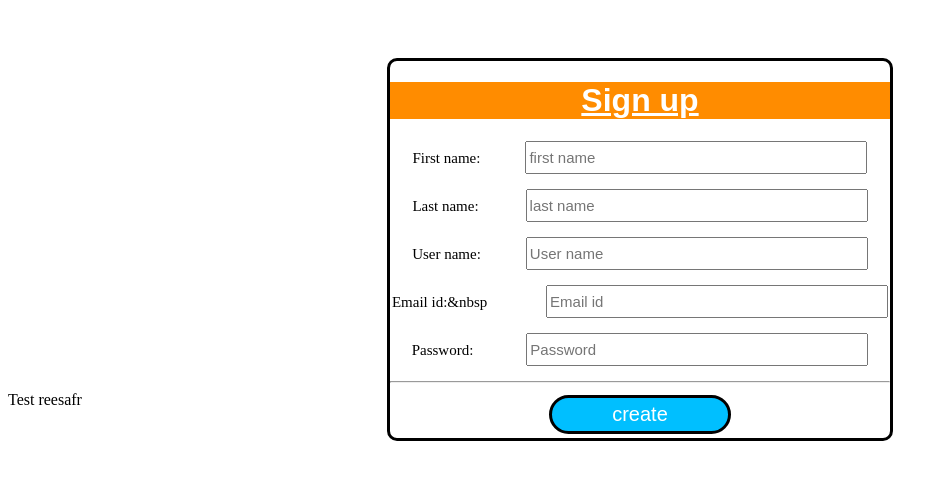
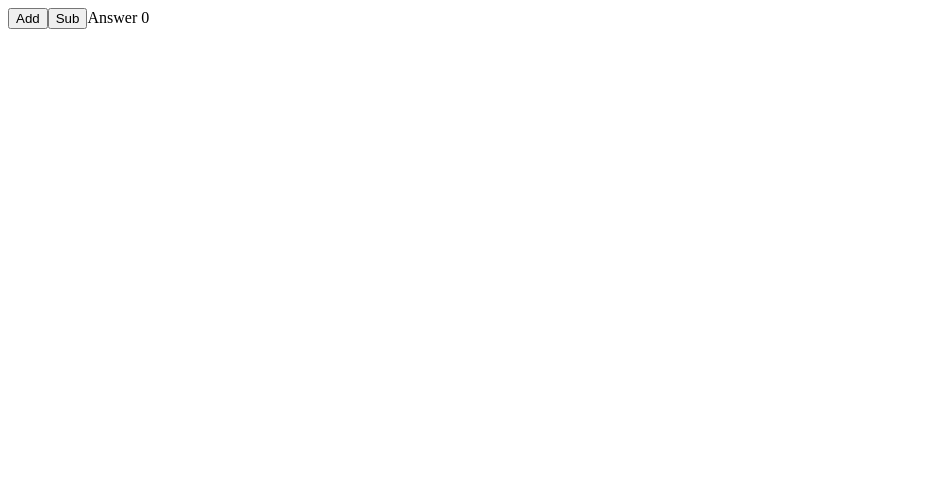
Before and after one commit to JeevaGane1994/angularTutorial, an Angular app: page / in a window 1280 px wide. Shown: the top 480 px of the page, without its empty margins (0-948 px from the left). Built offline with nearby package versions, Linux system fonts and the light colour scheme.

Commit message:
added demo component

```diff
--- a/src/app/app.component.html
+++ b/src/app/app.component.html
@@ -1,4 +1,3 @@
 <div>
-    <app-sign-up></app-sign-up>
-    Test   reesafr
+    <app-demo></app-demo>
 </div>
--- a/src/app/app.module.ts
+++ b/src/app/app.module.ts
@@ -7,6 +7,7 @@ import { LoginComponent } from './login/login.component';
 import { HomeComponent } from './home/home.component';
 import { DashboardComponent } from './dashboard/dashboard.component';
 import { SignUpComponent } from './sign-up/sign-up.component';
+import { DemoComponent } from './demo/demo.component';
 
 @NgModule({
   declarations: [
@@ -14,7 +15,8 @@ import { SignUpComponent } from './sign-up/sign-up.component';
     LoginComponent,
     HomeComponent,
     DashboardComponent,
-    SignUpComponent
+    SignUpComponent,
+    DemoComponent
   ],
   imports: [
     BrowserModule,
--- /dev/null
+++ b/src/app/demo/demo.component.html
@@ -0,0 +1,5 @@
+<button (click)='add()'>Add</button>
+<button (click)='sub()'>Sub</button>
+
+
+<span>Answer {{total}} </span>
--- /dev/null
+++ b/src/app/demo/demo.component.ts
@@ -0,0 +1,30 @@
+import { Component, OnInit } from '@angular/core';
+
+@Component({
+  selector: 'app-demo',
+  templateUrl: './demo.component.html',
+  styleUrls: ['./demo.component.css']
+})
+export class DemoComponent implements OnInit {
+  total = 0;
+
+  //USE CAN USE IN HTML BY USING {{}},
+  //U CAN USE EVERYWHERE IN COMPONENT USING this.
+  //IF U CHANGE THE GLOBAL VALUE IN TS THEN IT WILL IMMEDIATELY REFLECT IN HTML
+
+
+  constructor() { }
+
+  ngOnInit(): void {}
+
+
+  //NO NEED OF FUNCTION KEYWORD
+  add(){
+    this.total = this.total+1;
+  }
+
+  sub(){
+    this.total = this.total-1;
+  }
+
+}
```
Also changed, not shown: src/app/demo/demo.component.css (added), 1 other file (tests, documents, lock files or other folders).
